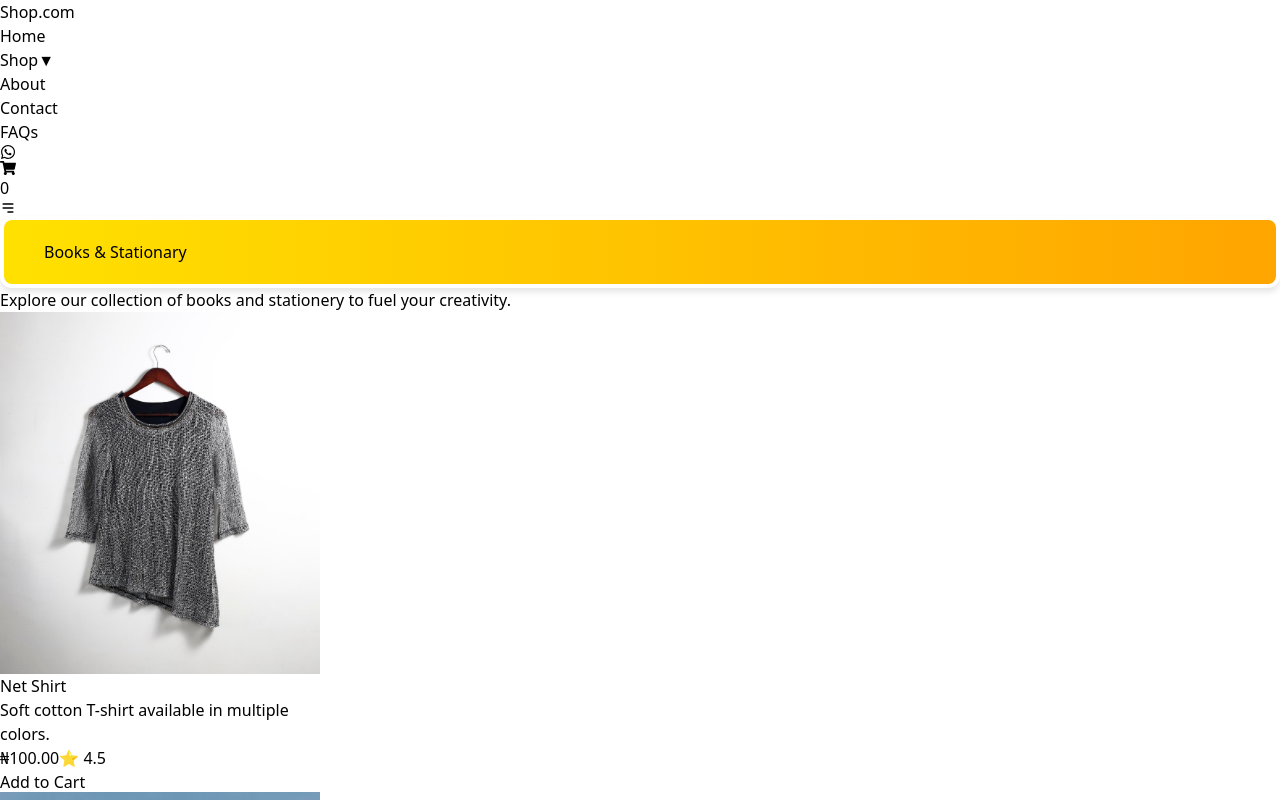
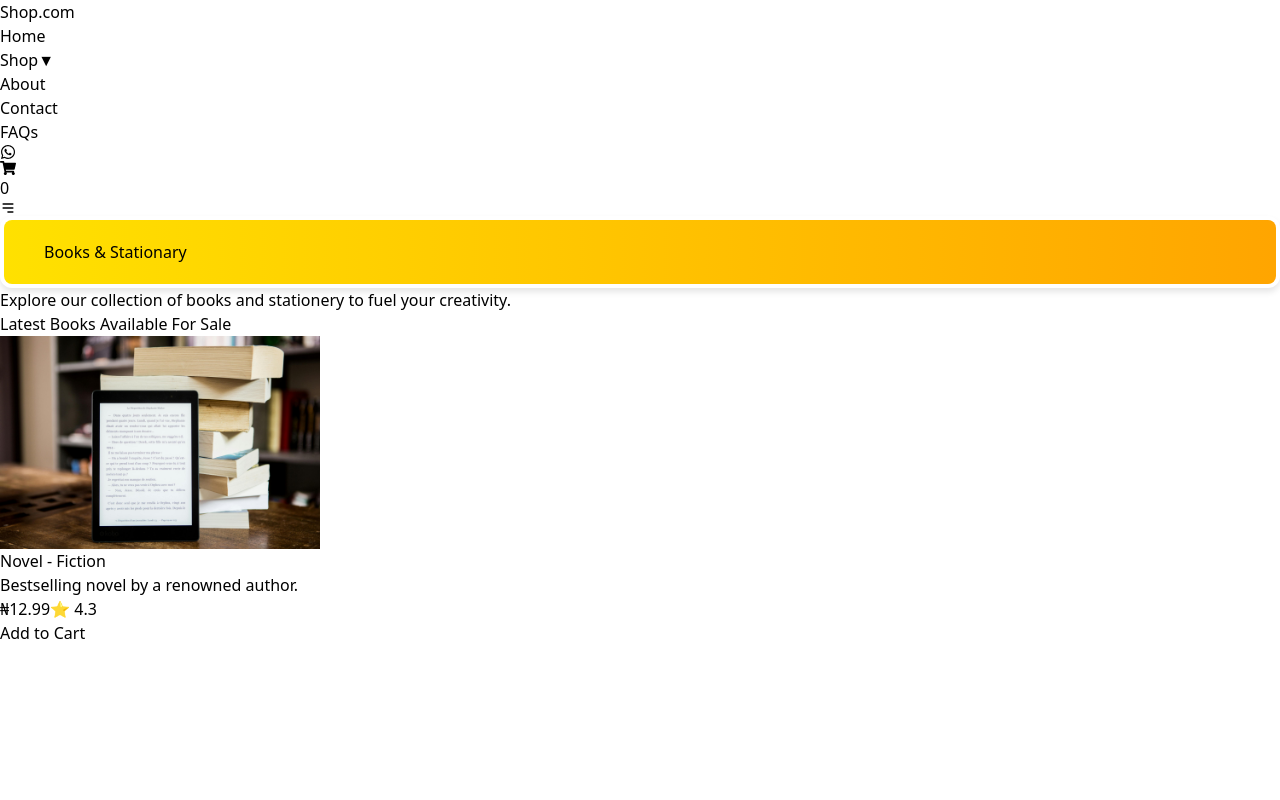
Before and after one commit to hirbrahim49/shop.com, a Next.js app: page /Books in a window 1280 px wide. Shown: the top 800 px of the page. Built offline with nearby package versions, Linux system fonts and the light colour scheme.

Commit message:
twelve  commit

```diff
--- a/src/app/Books/page.tsx
+++ b/src/app/Books/page.tsx
@@ -5,8 +5,8 @@ import { data } from "../data/products";
 import ProductCard from "../components/ProductCard";
 
 const Page = () => {
-  const clothingProducts = data.find(
-    (category) => category.category === "Clothing & Fashion"
+  const booksproduct = data.find(
+    (category) => category.category === "Books & Stationery"
   )?.products;
 
   return (
@@ -30,13 +30,21 @@ const Page = () => {
         >
          Explore our collection of books and stationery to fuel your creativity.
         </motion.h2>
+
+                {/* Latest Section */}
+                <div className="mt-16 text-left mx-auto max-w-[95%]">
+          <h1 className="text-4xl font-serif font-bold text-orange-800">
+            Latest Books Available For Sale
+          </h1>
+          <div className="bg-orange-500 w-[60%] h-[2px] my-6"></div>
+        </div>
       </section>
 
       {/* Product Section */}
       <section className="py-8 px-4 w-[90%] mx-auto">
         <div className="flex flex-wrap justify-center gap-10">
-          {clothingProducts && clothingProducts.length > 0 ? (
-            clothingProducts.map((product) => (
+          {booksproduct && booksproduct.length > 0 ? (
+            booksproduct.map((product) => (
               <ProductCard key={product.id} product={product} />
             ))
           ) : (
```
Also changed, not shown: src/app/Clothing/page.tsx (+8 -0 lines), src/app/Health/page.tsx (+13 -4 lines).
